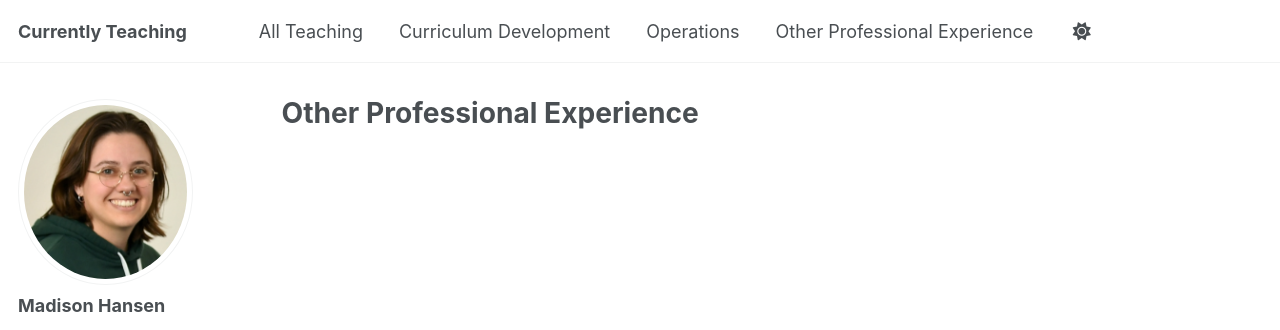
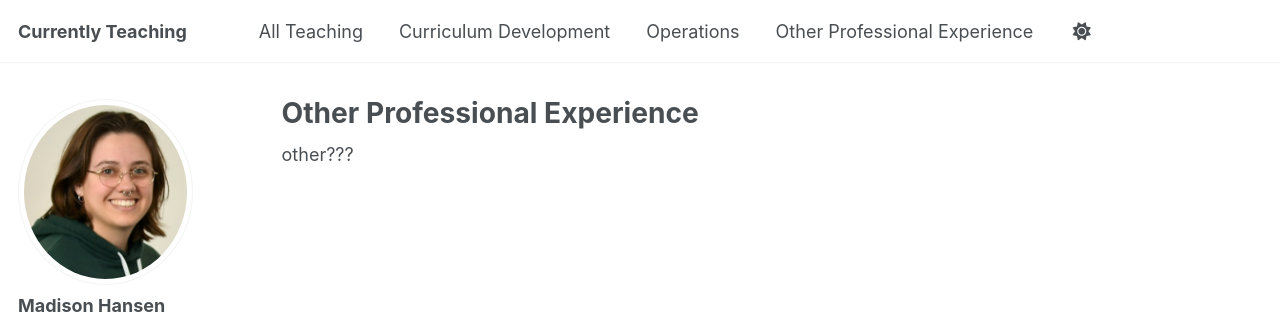
Before and after one commit to hansen-teaching/hansen-teaching.github.io, a Jekyll site: the page built from _pages/other.html, in a window 1280 px wide. Shown: the top 330 px of the page. Built offline with Jekyll 4.4.1, drawn with Linux system fonts in a browser that asks for light colours; a file with an impossible date is left out.

Commit message:
Update other.html

```diff
--- a/_pages/other.html
+++ b/_pages/other.html
@@ -5,9 +5,12 @@ permalink: /other/
 author_profile: true
 ---
 
-{% include base_path %}
+other???
+
+<!-- {% include base_path %}
 
 
 {% for post in site.other %}
   {% include archive-single.html %}
 {% endfor %}
+ -->
```
